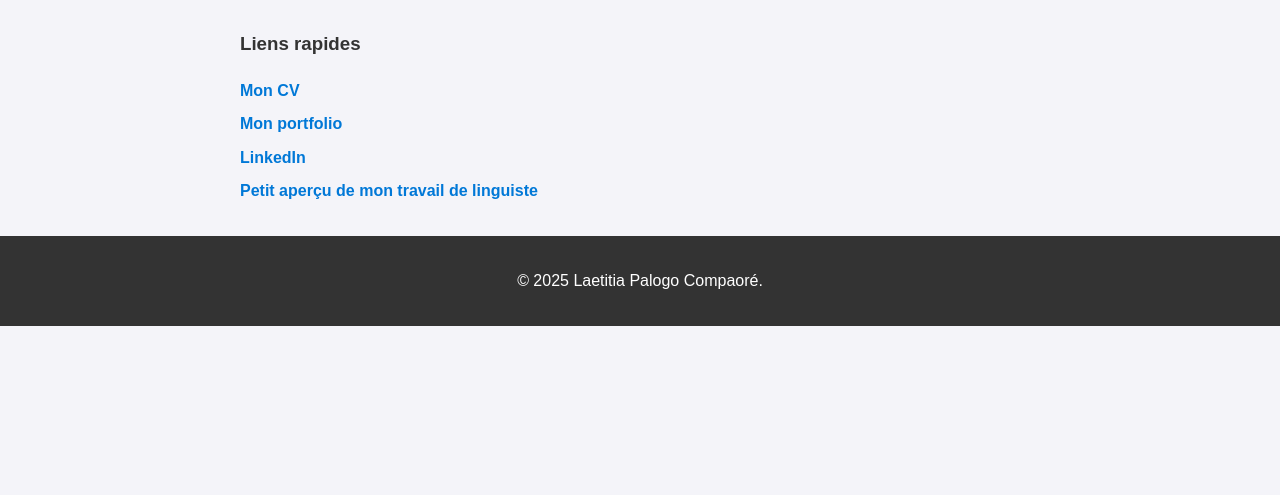
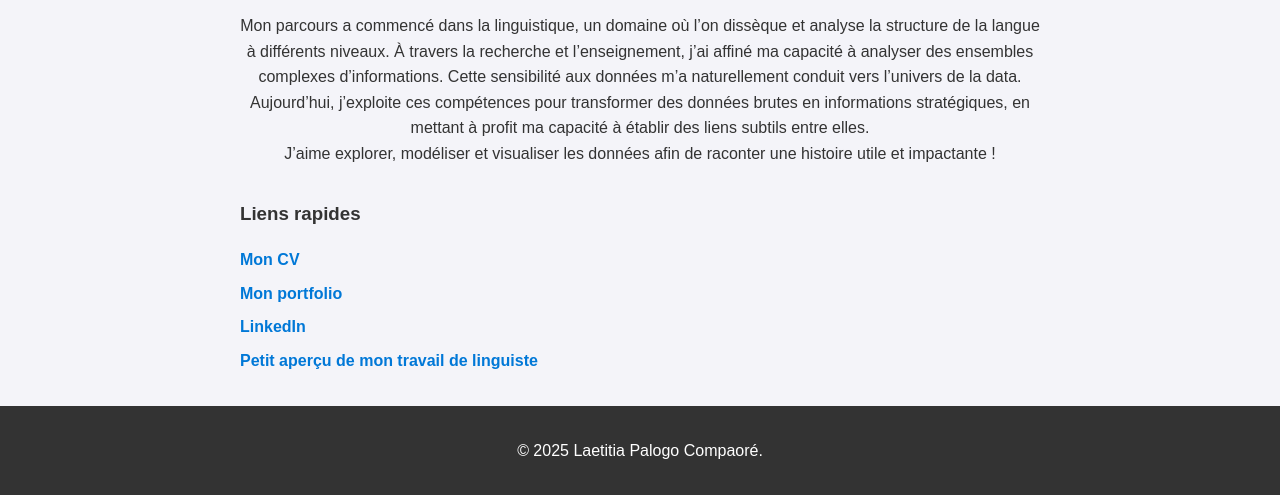
Before and after one commit to Plaetitia/Plaetitia.github.io, a plain HTML site: page index.html in a window 1280 px wide. Shown: the part 434-929 px from the top of the page. Before the commit the page ends 800 px from the top, so only its background shows below. Drawn offline with Linux system fonts and the light colour scheme.

Commit message:
Update index.html

```diff
--- a/index.html
+++ b/index.html
@@ -87,6 +87,11 @@
             <h2>Laetitia Palogo Compaoré</h2>
             <p>Linguiste confirmée et Data Analyste en puissance !<br>
                 Sur ce site, vous trouverez quelques ressources pour découvrir mon parcours et mes récents projets data.</p>
+            <p> Mon parcours a commencé dans la linguistique, un domaine où l’on dissèque et analyse la structure de la langue à différents niveaux. À travers la recherche et l’enseignement, j’ai affiné ma capacité à analyser des ensembles complexes d’informations.
+
+Cette sensibilité aux données m’a naturellement conduit vers l’univers de la data. Aujourd’hui, j’exploite ces compétences pour transformer des données brutes en informations stratégiques, en mettant à profit ma capacité à établir des liens subtils entre elles.
+
+<br> J’aime explorer, modéliser et visualiser les données afin de raconter une histoire utile et impactante ! </p>
         </section>
 
         <!-- Section Liens rapides -->
```
